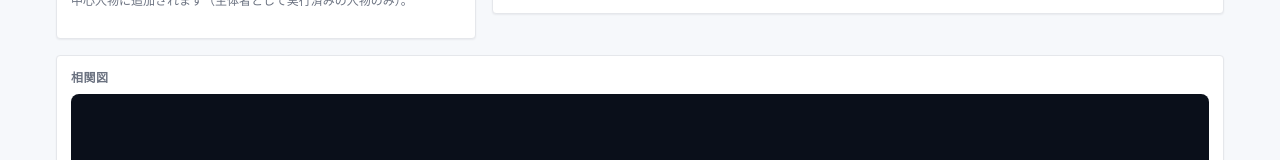
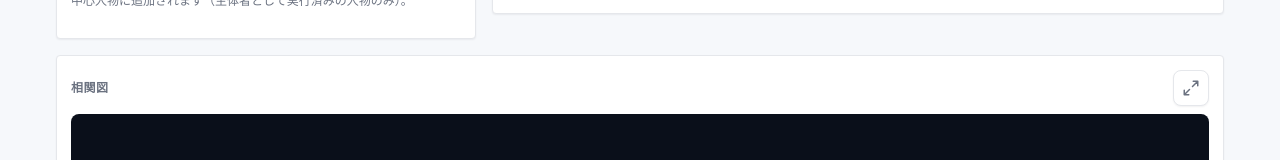
Before and after one commit to 5avvadaJ1r0/people_relation, a React (Vite) app in the folder frontend/: page / in a window 1280 px wide. Both pictures are taken after a click on the tab "相関図作成". Shown: the part 343-503 px from the top of the page. Built offline with nearby package versions, Linux system fonts and the light colour scheme; no server answers.

Commit message:
相関図最大表示追加

```diff
--- a/frontend/src/ui/DiagramTabPanel.tsx
+++ b/frontend/src/ui/DiagramTabPanel.tsx
@@ -87,6 +87,41 @@ const IconFitDisplay = () => (
   </svg>
 );
 
+const IconExpand = () => (
+  <svg
+    xmlns="http://www.w3.org/2000/svg"
+    width={18}
+    height={18}
+    viewBox="0 0 24 24"
+    fill="none"
+    stroke="currentColor"
+    strokeWidth={2}
+    strokeLinecap="round"
+    strokeLinejoin="round"
+    aria-hidden
+  >
+    <path d="M15 3h6v6M9 21H3v-6M21 3l-7 7M3 21l7-7" />
+  </svg>
+);
+
+const IconCircleXmark = () => (
+  <svg
+    xmlns="http://www.w3.org/2000/svg"
+    width={18}
+    height={18}
+    viewBox="0 0 24 24"
+    fill="none"
+    stroke="currentColor"
+    strokeWidth={2}
+    strokeLinecap="round"
+    strokeLinejoin="round"
+    aria-hidden
+  >
+    <circle cx="12" cy="12" r="10" />
+    <path d="m15 9-6 6M9 9l6 6" />
+  </svg>
+);
+
 /** Font Awesome Solid「arrow-up-from-bracket」相当（Font Awesome Free 6.5.2 / CC BY 4.0） */
 const IconArrowUpFromBracket = () => (
   <svg
@@ -130,6 +165,7 @@ export const DiagramTabPanel = ({
   const [totalPointGt, setTotalPointGt] = useState(DEFAULT_DIAGRAM_TOTAL_POINT_GT);
   /** 中心 2 名の相関図でのみ利用（縦＝上・下 / 横＝左・右） */
   const [twoCoreLayout, setTwoCoreLayout] = useState<TwoCoreLayout>("vertical");
+  const [diagramFlowExpanded, setDiagramFlowExpanded] = useState(false);
   const queryInputRef = useRef<HTMLInputElement | null>(null);
   const diagramViewRef = useRef<CorrelationDiagramViewHandle>(null);
   const [diagramShareReady, setDiagramShareReady] = useState(false);
@@ -292,12 +328,48 @@ export const DiagramTabPanel = ({
     diagramViewRef.current?.fitDisplayToViewport();
   }, []);
 
+  const onExpandDiagramFlow = useCallback(() => {
+    setDiagramFlowExpanded(true);
+  }, []);
+
+  const onCollapseDiagramFlow = useCallback(() => {
+    setDiagramFlowExpanded(false);
+  }, []);
+
   useEffect(() => {
     if (!hasDiagram) {
       setDiagramShareReady(false);
       setDiagramShareError(null);
     }
   }, [hasDiagram]);
+
+  useEffect(() => {
+    if (!diagramFlowExpanded) return;
+    const prevOverflow = document.body.style.overflow;
+    document.body.style.overflow = "hidden";
+    return () => {
+      document.body.style.overflow = prevOverflow;
+    };
+  }, [diagramFlowExpanded]);
+
+  useEffect(() => {
+    if (!diagramFlowExpanded) return;
+    const onKeyDown = (e: KeyboardEvent) => {
+      if (e.key === "Escape") setDiagramFlowExpanded(false);
+    };
+    window.addEventListener("keydown", onKeyDown);
+    return () => window.removeEventListener("keydown", onKeyDown);
+  }, [diagramFlowExpanded]);
+
+  const diagramFlowExpandedEverRef = useRef(false);
+  useEffect(() => {
+    if (!diagramFlowExpandedEverRef.current && !diagramFlowExpanded) return;
+    diagramFlowExpandedEverRef.current = true;
+    const t = window.setTimeout(() => {
+      diagramViewRef.current?.fitDisplayToViewport();
+    }, diagramFlowExpanded ? 450 : 120);
+    return () => clearTimeout(t);
+  }, [diagramFlowExpanded]);
 
   return (
     <div className="diagramTabGrid">
@@ -541,15 +613,42 @@ export const DiagramTabPanel = ({
         </div>
       </div>
 
-      <div className="diagramFlowSection">
+      <div
+        className={
+          diagramFlowExpanded
+            ? "diagramFlowSection diagramFlowSectionExpanded"
+            : "diagramFlowSection"
+        }
+      >
         <div className="card diagramFlowCard">
           <div className="diagramFlowCardHeader">
             <div className="diagramFlowCardTitleRow">
               <h2 className="diagramFlowSectionTitle diagramCardLeadTitle">
                 相関図
               </h2>
+              <div className="diagramFlowCardHeaderRight">
+                {diagramFlowExpanded ? (
+                  <button
+                    type="button"
+                    className="diagramFlowViewportBtn"
+                    aria-label="全画面表示を終了"
+                    title="全画面表示を終了"
+                    onClick={onCollapseDiagramFlow}
+                  >
+                    <IconCircleXmark />
+                  </button>
+                ) : (
+                  <button
+                    type="button"
+                    className="diagramFlowViewportBtn"
+                    aria-label="相関図を画面いっぱいに表示"
+                    title="相関図を画面いっぱいに表示"
+                    onClick={onExpandDiagramFlow}
+                  >
+                    <IconExpand />
+                  </button>
+                )}
               {members.length === 2 ? (
-                <div className="diagramFlowCardHeaderRight">
                   <div
                     className="diagramTwoCoreLayoutBar"
                     role="group"
@@ -583,8 +682,8 @@ export const DiagramTabPanel = ({
                       </button>
                     </div>
                   </div>
-                </div>
               ) : null}
+              </div>
             </div>
             {members.length > 0 ? (
               <div className="diagramThresholdBar">
--- a/frontend/src/ui/styles.scss
+++ b/frontend/src/ui/styles.scss
@@ -195,6 +195,65 @@ a {
   }
 }
 
+.diagramFlowSectionExpanded {
+  position: fixed;
+  inset: 0;
+  z-index: 1000;
+  width: 100vw;
+  height: 100vh;
+  height: 100dvh;
+  margin: 0;
+  padding: 12px 14px;
+  gap: 8px;
+  background: var(--bg);
+  box-sizing: border-box;
+
+  .diagramFlowCard {
+    flex: 1 1 auto;
+    min-height: 0;
+    height: 100%;
+    border-radius: var(--radius);
+    box-shadow: var(--shadow-md);
+  }
+
+  .diagramFlowWrap {
+    flex: 1 1 auto;
+    min-height: 0;
+    height: auto;
+
+    @media (max-width: $bp-bs-md-max) {
+      height: auto;
+    }
+  }
+}
+
+.diagramFlowViewportBtn {
+  display: inline-flex;
+  align-items: center;
+  justify-content: center;
+  width: 36px;
+  height: 36px;
+  margin: 0;
+  padding: 0;
+  border: 1px solid var(--border);
+  border-radius: 8px;
+  background: var(--panel);
+  color: var(--muted);
+  cursor: pointer;
+  box-shadow: var(--shadow-sm);
+  flex-shrink: 0;
+
+  &:hover:not(:disabled) {
+    color: var(--text);
+    border-color: rgba(17, 24, 39, 0.18);
+  }
+
+  &:disabled {
+    opacity: 0.45;
+    cursor: not-allowed;
+  }
+}
+
 .diagramControlError {
   margin: 0;
 }
@@ -338,7 +397,18 @@ a {
     flex-direction: column;
     gap: 8px;
     justify-content: flex-start;
-    align-items: flex-start
+    align-items: flex-start;
+
+    /* .detailMetaCheckboxLabel の flex-grow が縦方向に効き、ボタン手前に大きな余白になる */
+    .diagramPeerLinksCheckbox {
+      flex: 0 0 auto;
+      min-width: 0;
+      width: 100%;
+    }
+
+    .diagramThresholdButtons {
+      width: 100%;
+    }
   }
 }
 
```
Also changed, not shown: 1 other file (tests, documents, lock files or other folders).
